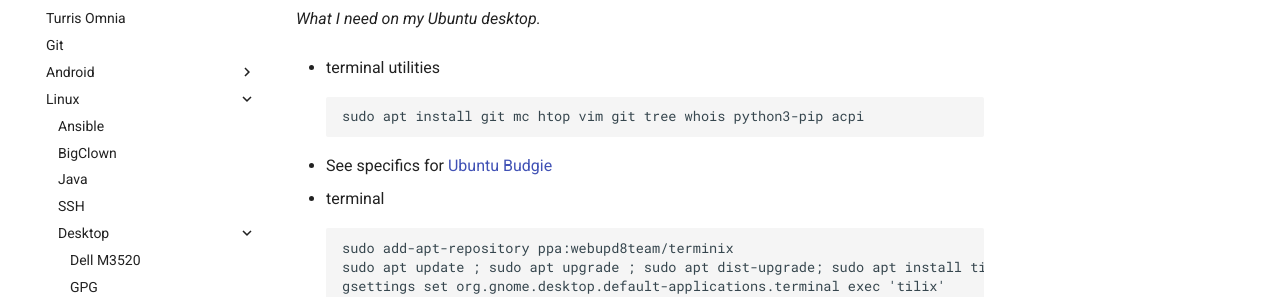
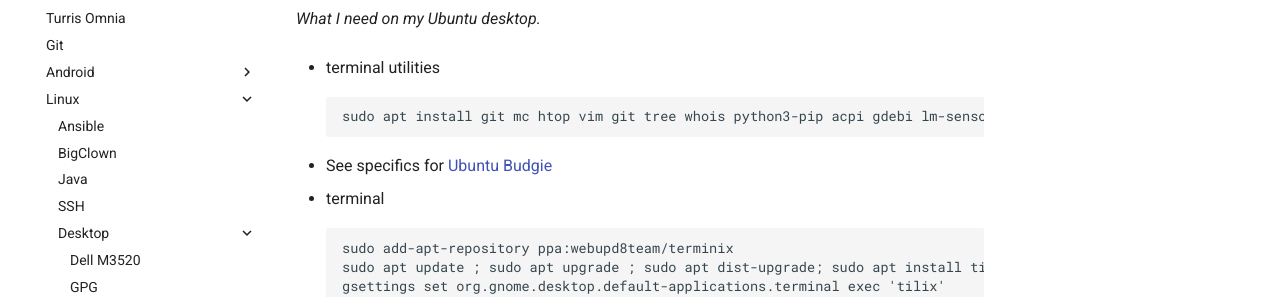
Before and after one commit to vician/wiki, an MkDocs documentation site: the page built from docs/Linux/Desktop/Ubuntu.md, in a window 1280 px wide and 900 px high. Shown: the part 174-471 px from the top of the window. Built offline with MkDocs 1.6.1 and Material for MkDocs 9.7.7, drawn with Linux system fonts in a browser that asks for light colours; comment, search, counter and statistics services are not loaded.

Commit message:
added gdebi, lm-sensors

```diff
--- a/docs/Linux/Desktop/Ubuntu.md
+++ b/docs/Linux/Desktop/Ubuntu.md
@@ -2,7 +2,7 @@ _What I need on my Ubuntu desktop._
 
 - terminal utilities
 
-		sudo apt install git mc htop vim git tree whois python3-pip acpi
+		sudo apt install git mc htop vim git tree whois python3-pip acpi gdebi lm-sensors
 
 - See specifics for [Ubuntu Budgie](./Ubuntu Budgie/)
 
```
